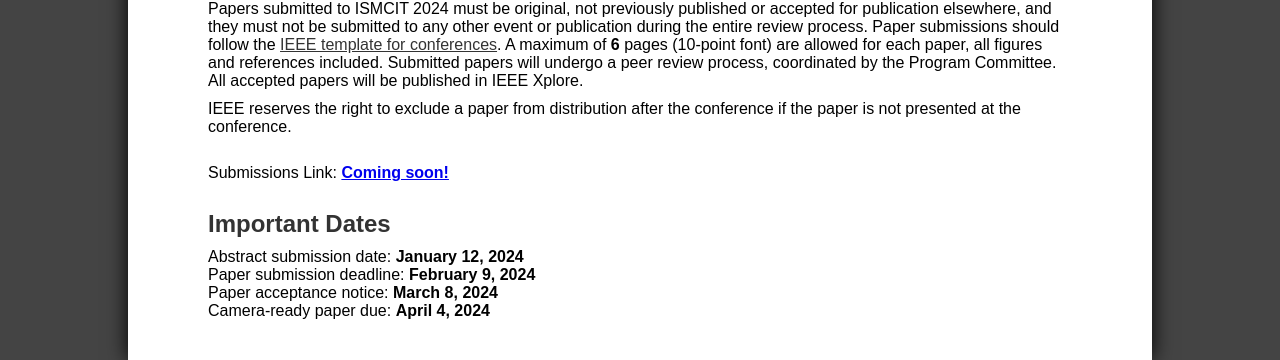
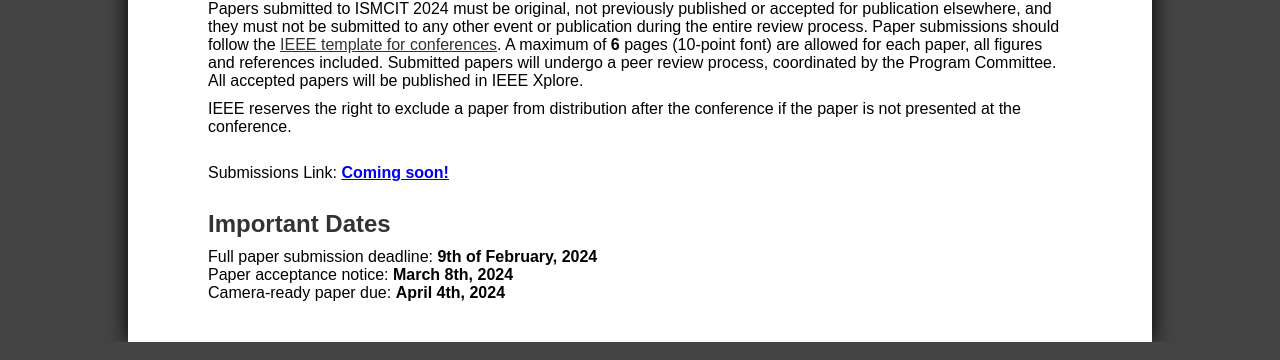
Before and after one commit to bimec/ismict-2024, a plain HTML site: page submission.html in a window 1280 px wide. Shown: the part 487-847 px from the top of the page. Drawn offline with nearby package versions, Linux system fonts and the light colour scheme.

Commit message:
Update submission.html

```diff
--- a/submission.html
+++ b/submission.html
@@ -71,14 +71,14 @@
 
 				<p class="subtitle">Important Dates</p>
 				<p class="plaintext">
-					Abstract submission date:
-					<b>January 12, 2024</b><br />
-					Paper submission deadline:
-					<b>February 9, 2024</b><br />
+<!-- 					Abstract submission date:
+					<b>January 12, 2024</b><br /> -->
+					Full paper submission deadline:
+					<b>9th of February, 2024</b><br />
 					Paper acceptance notice:
-					<b>March 8, 2024</b><br />
+					<b>March 8th, 2024</b><br />
 					Camera-ready paper due:
-					<b>April 4, 2024</b>
+					<b>April 4th, 2024</b>
 				</p>
 			</div>
 			<div id="twitter"></div>
```
